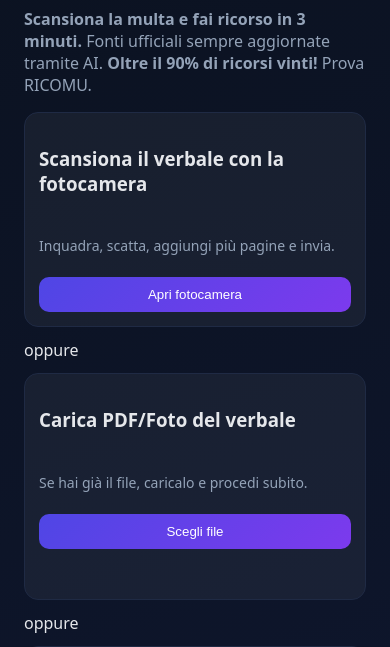
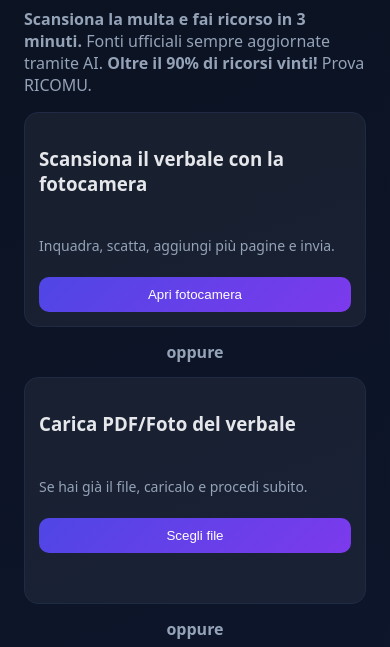
Before and after one commit to Emmand87/ricomu-app, a website: page public/index.html in a window 390 px wide. Shown: the part 157-804 px from the top of the page. Drawn offline with Linux system fonts and the light colour scheme.

Commit message:
Update styles.css

```diff
--- a/public/styles.css
+++ b/public/styles.css
@@ -39,8 +39,16 @@
   display:grid; gap:12px;
   grid-template-columns: repeat(3, 1fr);
   margin:12px 0 6px;
+  align-items:start;
 }
 @media (max-width:920px){ .hero-grid{ grid-template-columns:1fr; } }
+
+/* Scritta "oppure" solo su mobile */
+.hero-sep{ display:none; }
+@media (max-width:920px){
+  .hero-sep{ display:block; text-align:center; color:var(--muted); font-weight:700; margin:2px 0; }
+}
+
 .hero-card{
   background:rgba(255,255,255,0.05);
   border:1px solid var(--border);
```
